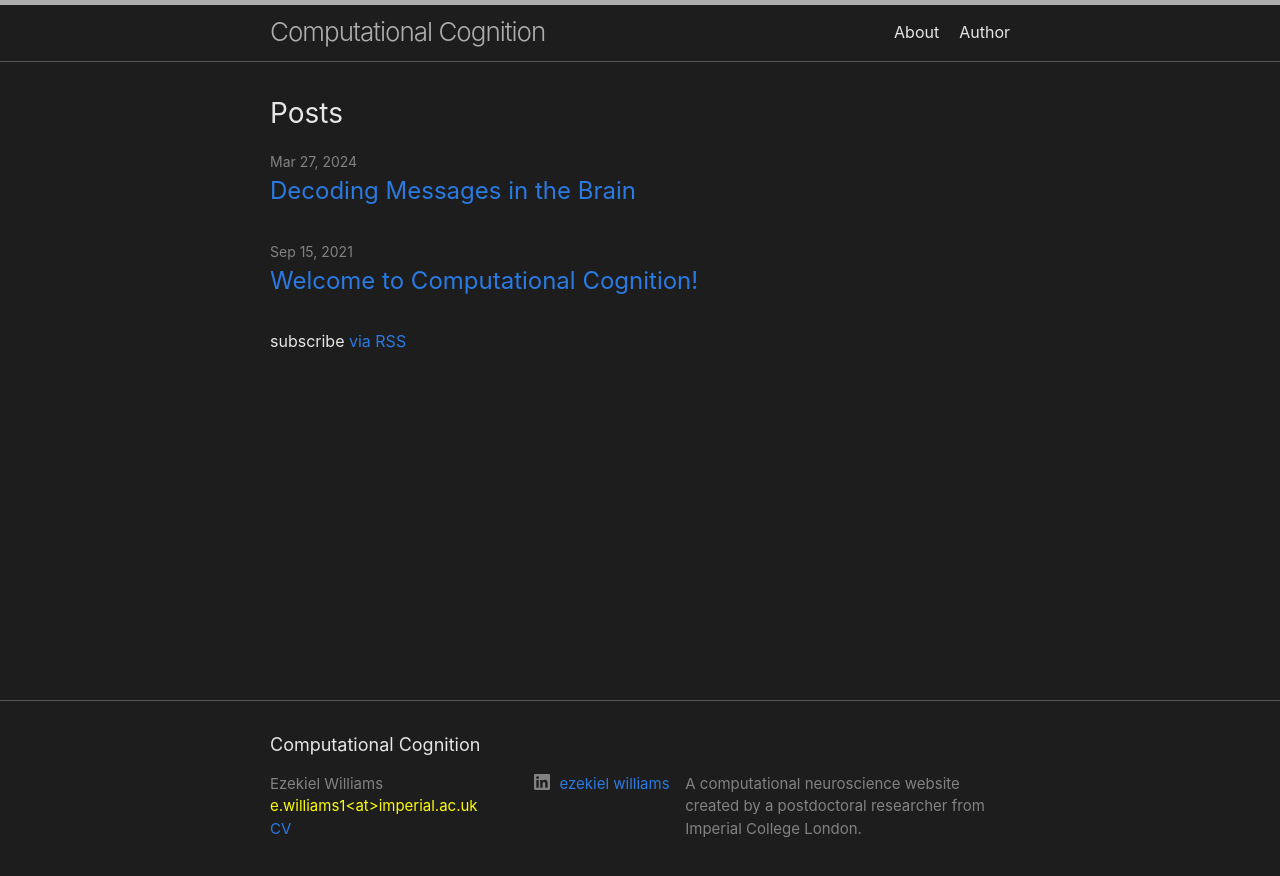
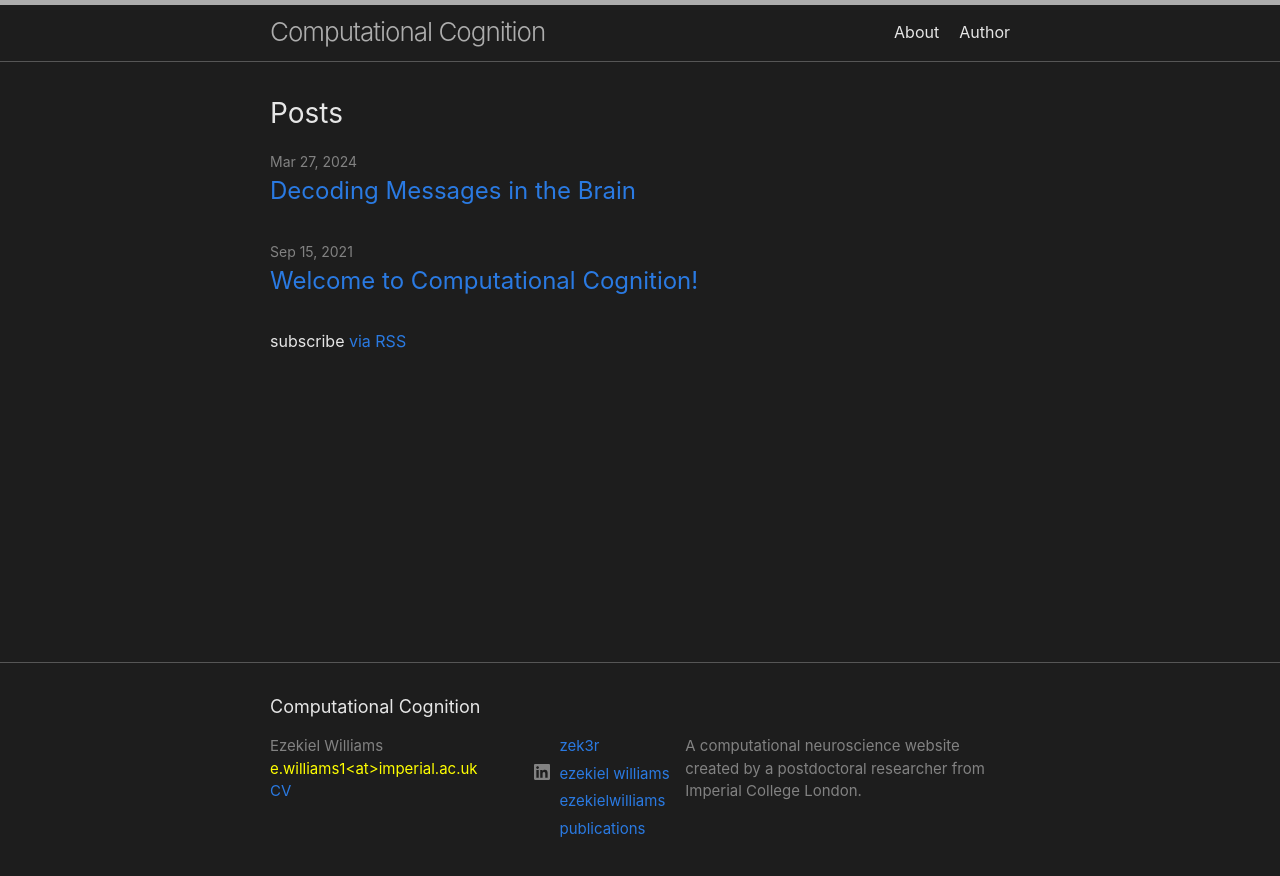
Before and after one commit to zek3r/zek3r.github.io, a Jekyll site: the page built from index.markdown, in a window 1280 px wide. Shown: the top 876 px of the page. Built offline with Jekyll 4.4.1, drawn with Linux system fonts in a browser that asks for light colours.

Commit message:
trying to fix icons

```diff
--- a/_includes/social.html
+++ b/_includes/social.html
@@ -3,13 +3,15 @@
   {%- if site.facebook_username -%}<li><a href="https://www.facebook.com/{{ site.facebook_username| cgi_escape | escape }}"><svg class="svg-icon"><use xlink:href="{{ '/assets/minima-social-icons.svg#facebook' | relative_url }}"></use></svg> <span class="username">{{ site.facebook_username| escape }}</span></a></li>{%- endif -%}
   {%- if site.flickr_username -%}<li><a href="https://www.flickr.com/photos/{{ site.flickr_username| cgi_escape | escape }}"><svg class="svg-icon"><use xlink:href="{{ '/assets/minima-social-icons.svg#flickr' | relative_url }}"></use></svg> <span class="username">{{ site.flickr_username| escape }}</span></a></li>{%- endif -%}
   {%- if site.github_username -%}<li><a href="https://gitlab.com/zek3r"><svg class="svg-icon"><use xlink:href="{{ '/assets/minima-social-icons.svg#github' | relative_url }}"></use></svg> <span class="username">{{ site.github_username| escape }}</span></a></li>{%- endif -%}
+  {%- if site.gitlab_username -%}<li><a href="https://gitlab.com/zek3r"><svg class="svg-icon"><use xlink:href="{{ '/assets/icons/square-gitlab-brands-solid-full.svg' | relative_url }}"></use></svg> <span class="username">{{ site.gitlab_username| escape }}</span></a></li>{%- endif -%}
   {%- if site.instagram_username -%}<li><a href="https://instagram.com/{{ site.instagram_username| cgi_escape | escape }}"><svg class="svg-icon"><use xlink:href="{{ '/assets/minima-social-icons.svg#instagram' | relative_url }}"></use></svg> <span class="username">{{ site.instagram_username| escape }}</span></a></li>{%- endif -%}
   {%- if site.linkedin_username -%}<li><a href="https://www.linkedin.com/in/ezekiel-williams-63759271"><svg class="svg-icon"><use xlink:href="{{ '/assets/minima-social-icons.svg#linkedin' | relative_url }}"></use></svg> <span class="username">{{ site.linkedin_username| escape }}</span></a></li>{%- endif -%}
   {%- if site.pinterest_username -%}<li><a href="https://www.pinterest.com/{{ site.pinterest_username| cgi_escape | escape }}"><svg class="svg-icon"><use xlink:href="{{ '/assets/minima-social-icons.svg#pinterest' | relative_url }}"></use></svg> <span class="username">{{ site.pinterest_username| escape }}</span></a></li>{%- endif -%}
   {%- for mst in site.mastodon -%}{%- if mst.username and mst.instance -%}<li><a href="https://{{ mst.instance| cgi_escape | escape}}/@{{mst.username}}"><svg class="svg-icon"><use xlink:href="{{ '/assets/minima-social-icons.svg#mastodon' | relative_url }}"></use></svg> <span class="username">{{ mst.username|escape }}</span></a></li>{%- endif -%}{%- endfor -%}
   {%- if site.twitter_username -%}<li><a href="https://bsky.app/profile/ezekielwilliams.bsky.social"><svg class="svg-icon"><use xlink:href="{{ '/assets/minima-social-icons.svg#twitter' | relative_url }}"></use></svg> <span class="username">{{ site.twitter_username| escape }}</span></a></li>{%- endif -%}
+  {%- if site.bsky_username -%}<li><a href="https://bsky.app/profile/ezekielwilliams.bsky.social"><svg class="svg-icon"><use xlink:href="{{ '/assets/icons/square-bluesky-brands-solid-full.svg' | relative_url }}"></use></svg> <span class="username">{{ site.bsky_username| escape }}</span></a></li>{%- endif -%}
   {%- if site.youtube_username -%}<li><a href="https://youtube.com/{{ site.youtube_username| cgi_escape | escape }}"><svg class="svg-icon"><use xlink:href="{{ '/assets/minima-social-icons.svg#youtube' | relative_url }}"></use></svg> <span class="username">{{ site.youtube_username| escape }}</span></a></li>{%- endif -%}
-  {%- if site.gs_title -%}<li><i class="ai ai-google-scholar ai-1x"></i> <a href="https://scholar.google.ca/citations?user=KwgL380AAAAJ&hl=en&oi=ao"><span class="username">{{ site.gs_title| escape }}</span></a></li>{%- endif -%}
+  {%- if site.gs_username -%}<li><a href="https://scholar.google.ca/citations?user=KwgL380AAAAJ&hl=en&oi=ao"><svg class="svg-icon"><use xlink:href="{{ '/assets/icons/google-scholar-brands-solid-full.svg' | relative_url }}"></use></svg> <span class="username">{{ site.gs_username| escape }}</span></a></li>{%- endif -%}
   {%- if site.googleplus_username -%}<li><a href="https://plus.google.com/{{ site.googleplus_username| escape }}"><svg class="svg-icon"><use xlink:href="{{ '/assets/minima-social-icons.svg#googleplus' | relative_url }}"></use></svg> <span class="username">{{ site.googleplus_username| escape }}</span></a></li>{%- endif -%}
   {%- if site.rss -%}<li><a href="{{ 'feed.xml' | relative_url }}"><svg class="svg-icon"><use xlink:href="{{ '/assets/minima-social-icons.svg#rss' | relative_url }}"></use></svg> <span>{{ site.rss | escape }}</span></a></li>{%- endif -%}
 </ul>
```
